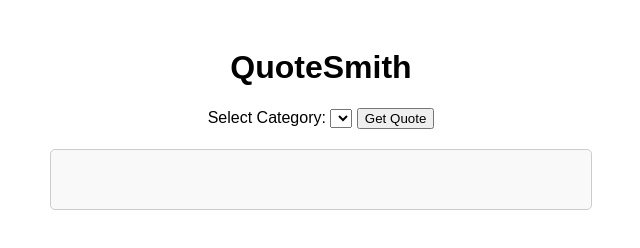
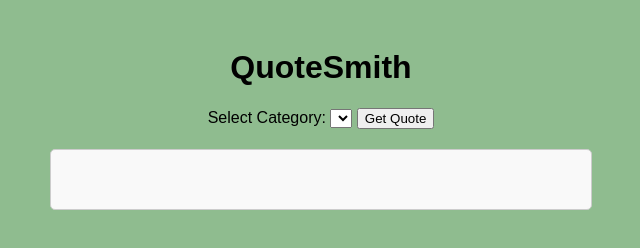
Before and after one commit to Kalmonipa/QuoteSmith, a website: page frontend/index.html in a window 1280 px wide. Shown: the whole page, without its empty margins (319-959 px from the left). Drawn offline with Linux system fonts and the light colour scheme; no server answers.

Commit message:
updte rademe

```diff
--- a/frontend/index.html
+++ b/frontend/index.html
@@ -9,6 +9,7 @@
             font-family: Arial, sans-serif;
             text-align: center;
             padding: 20px;
+            background-color: #8FBC8F;
         }
         #quote-container {
             margin-top: 20px;
```
Also changed, not shown: README.md.
